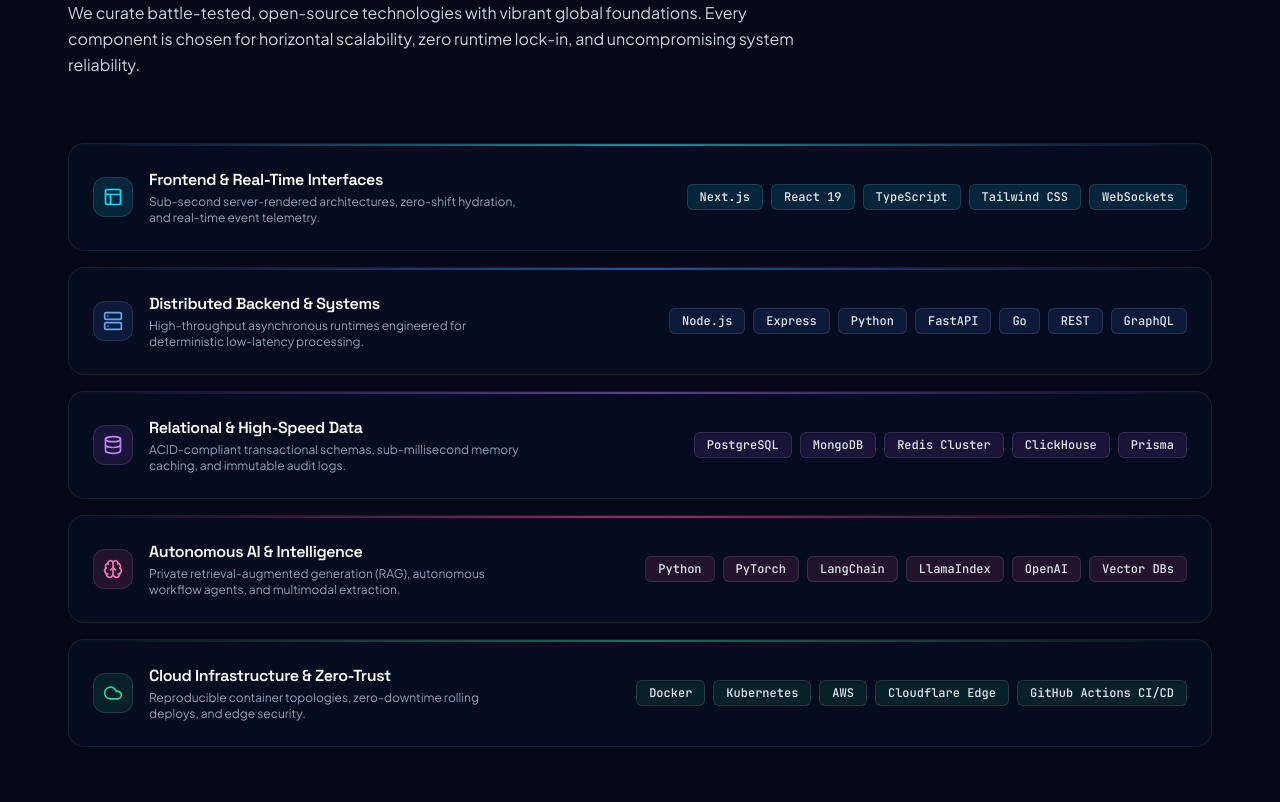
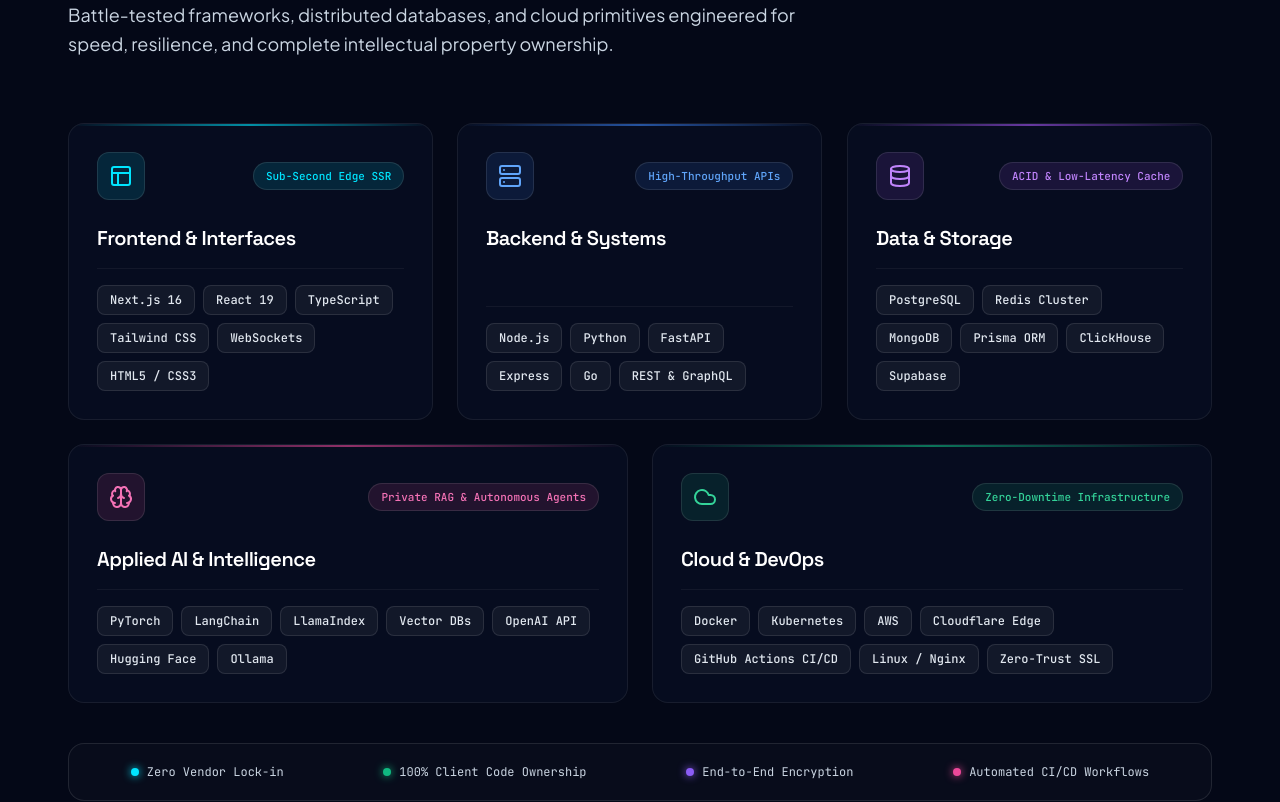
Before and after one commit to Manju1303/Nexavora-Technologies, a Next.js app: page /Nexavora-Technologies/ in a window 1280 px wide. Shown: the part 6820-7622 px from the top of the page. Built offline with nearby package versions, Linux system fonts and the light colour scheme.

Commit message:
Redesign Technology section into clean bento grid without duplicate text, and remove duplicate mobile header CTA button

```diff
--- a/src/components/Approach.tsx
+++ b/src/components/Approach.tsx
@@ -1,41 +1,83 @@
 import FadeIn from "./FadeIn";
 import { Layout, Server, Database, Brain, Cloud } from "lucide-react";
 
-const stackGroups = [
+const stackCategories = [
   {
-    category: "Frontend & Real-Time Interfaces",
+    category: "Frontend & Interfaces",
     theme: "theme-cyan",
     icon: Layout,
-    technologies: "Next.js, React 19, TypeScript, Tailwind CSS, WebSockets",
-    note: "Sub-second server-rendered architectures, zero-shift hydration, and real-time event telemetry.",
+    focus: "Sub-Second Edge SSR",
+    colSpan: "lg:col-span-2",
+    technologies: [
+      "Next.js 16",
+      "React 19",
+      "TypeScript",
+      "Tailwind CSS",
+      "WebSockets",
+      "HTML5 / CSS3",
+    ],
   },
   {
-    category: "Distributed Backend & Systems",
+    category: "Backend & Systems",
     theme: "theme-blue",
     icon: Server,
-    technologies: "Node.js, Express, Python, FastAPI, Go, REST, GraphQL",
-    note: "High-throughput asynchronous runtimes engineered for deterministic low-latency processing.",
+    focus: "High-Throughput APIs",
+    colSpan: "lg:col-span-2",
+    technologies: [
+      "Node.js",
+      "Python",
+      "FastAPI",
+      "Express",
+      "Go",
+      "REST & GraphQL",
+    ],
   },
   {
-    category: "Relational & High-Speed Data",
+    category: "Data & Storage",
     theme: "theme-violet",
     icon: Database,
-    technologies: "PostgreSQL, MongoDB, Redis Cluster, ClickHouse, Prisma",
-    note: "ACID-compliant transactional schemas, sub-millisecond memory caching, and immutable audit logs.",
+    focus: "ACID & Low-Latency Cache",
+    colSpan: "lg:col-span-2",
+    technologies: [
+      "PostgreSQL",
+      "Redis Cluster",
+      "MongoDB",
+      "Prisma ORM",
+      "ClickHouse",
+      "Supabase",
+    ],
   },
   {
-    category: "Autonomous AI & Intelligence",
+    category: "Applied AI & Intelligence",
     theme: "theme-pink",
     icon: Brain,
-    technologies: "Python, PyTorch, LangChain, LlamaIndex, OpenAI, Vector DBs",
-    note: "Private retrieval-augmented generation (RAG), autonomous workflow agents, and multimodal extraction.",
+    focus: "Private RAG & Autonomous Agents",
+    colSpan: "md:col-span-1 lg:col-span-3",
+    technologies: [
+      "PyTorch",
+      "LangChain",
+      "LlamaIndex",
+      "Vector DBs",
+      "OpenAI API",
+      "Hugging Face",
+      "Ollama",
+    ],
   },
   {
-    category: "Cloud Infrastructure & Zero-Trust",
+    category: "Cloud & DevOps",
     theme: "theme-emerald",
     icon: Cloud,
-    technologies: "Docker, Kubernetes, AWS, Cloudflare Edge, GitHub Actions CI/CD",
-    note: "Reproducible container topologies, zero-downtime rolling deploys, and edge security.",
+    focus: "Zero-Downtime Infrastructure",
+    colSpan: "md:col-span-2 lg:col-span-3",
+    technologies: [
+      "Docker",
+      "Kubernetes",
+      "AWS",
+      "Cloudflare Edge",
+      "GitHub Actions CI/CD",
+      "Linux / Nginx",
+      "Zero-Trust SSL",
+    ],
   },
 ];
 
@@ -48,51 +90,81 @@
             <h2 className="text-3xl sm:text-4xl md:text-5xl font-display font-bold text-white tracking-tight">
               Technology Stack & Architecture
             </h2>
-            <p className="mt-4 text-base text-slate-300 leading-relaxed">
-              We curate battle-tested, open-source technologies with vibrant global foundations. Every component is chosen for horizontal scalability, zero runtime lock-in, and uncompromising system reliability.
+            <p className="mt-4 text-base sm:text-lg text-slate-300 leading-relaxed">
+              Battle-tested frameworks, distributed databases, and cloud primitives engineered for speed, resilience, and complete intellectual property ownership.
             </p>
           </div>
         </FadeIn>
 
-        <div className="space-y-4">
-          {stackGroups.map((group, index) => {
+        {/* Bento Grid Matrix: 3 cards top, 2 cards bottom */}
+        <div className="grid grid-cols-1 md:grid-cols-2 lg:grid-cols-6 gap-6">
+          {stackCategories.map((group, index) => {
             const Icon = group.icon;
             return (
-              <FadeIn key={group.category} delay={index * 50} direction="up">
-                <div className={`portfolio-card ${group.theme} p-6 flex flex-col md:flex-row md:items-center justify-between gap-4 group`}>
-                  <div className="flex items-center gap-4 md:w-2/5">
+              <FadeIn key={group.category} delay={index * 60} direction="up" className={group.colSpan}>
+                <div className={`portfolio-card ${group.theme} p-7 h-full flex flex-col justify-between group`}>
+                  <div>
+                    {/* Header: Icon, Category & Focus Badge */}
+                    <div className="flex items-center justify-between gap-3 mb-6">
                       <div
-                      className="w-10 h-10 rounded-xl flex items-center justify-center shrink-0 border border-white/10"
+                        className="w-12 h-12 rounded-xl flex items-center justify-center border border-white/10 transition-transform duration-300 group-hover:scale-110"
                         style={{ background: "var(--card-pill)" }}
                       >
-                      <Icon className="w-5 h-5" style={{ color: "var(--card-text)" }} />
+                        <Icon className="w-6 h-6 transition-colors" style={{ color: "var(--card-text)" }} />
                       </div>
-                    <div>
-                      <h3 className="text-base font-display font-semibold text-white group-hover:text-white transition-colors">
+                      <span
+                        className="text-[11px] font-mono font-medium px-3 py-1 rounded-full border border-white/10 shrink-0"
+                        style={{ color: "var(--card-text)", background: "var(--card-pill)" }}
+                      >
+                        {group.focus}
+                      </span>
+                    </div>
+
+                    <h3 className="text-xl font-display font-semibold text-white mb-4 group-hover:text-white transition-colors">
                       {group.category}
                     </h3>
-                      <p className="text-xs text-slate-400 mt-0.5">
-                        {group.note}
-                      </p>
-                    </div>
                   </div>
 
-                  <div className="md:w-3/5 flex flex-wrap gap-2 md:justify-end">
-                    {group.technologies.split(", ").map((tech) => (
+                  {/* Interactive Tech Chips */}
+                  <div className="pt-4 border-t border-white/5">
+                    <div className="flex flex-wrap gap-2">
+                      {group.technologies.map((tech) => (
                         <span
                           key={tech}
-                        className="px-3 py-1 rounded-md text-xs font-mono font-medium text-slate-200 border border-white/10"
-                        style={{ background: "var(--card-pill)" }}
+                          className="px-3 py-1.5 rounded-lg text-xs font-mono font-medium text-slate-200 bg-white/5 border border-white/10 hover:border-[var(--color-cyan)]/50 hover:bg-white/10 hover:text-white transition-all cursor-default"
                         >
                           {tech}
                         </span>
                       ))}
                     </div>
                   </div>
+                </div>
               </FadeIn>
             );
           })}
         </div>
+
+        {/* Architectural Standards Bar */}
+        <FadeIn delay={250} direction="up">
+          <div className="mt-10 p-5 rounded-2xl border border-white/10 bg-white/[0.02] backdrop-blur-md flex flex-wrap items-center justify-around gap-4 text-xs font-mono text-slate-300">
+            <span className="flex items-center gap-2">
+              <span className="w-2 h-2 rounded-full bg-[var(--color-cyan)] shadow-[0_0_8px_var(--color-cyan)]" />
+              Zero Vendor Lock-in
+            </span>
+            <span className="flex items-center gap-2">
+              <span className="w-2 h-2 rounded-full bg-[#10B981] shadow-[0_0_8px_#10B981]" />
+              100% Client Code Ownership
+            </span>
+            <span className="flex items-center gap-2">
+              <span className="w-2 h-2 rounded-full bg-[#8B5CF6] shadow-[0_0_8px_#8B5CF6]" />
+              End-to-End Encryption
+            </span>
+            <span className="flex items-center gap-2">
+              <span className="w-2 h-2 rounded-full bg-[#EC4899] shadow-[0_0_8px_#EC4899]" />
+              Automated CI/CD Workflows
+            </span>
+          </div>
+        </FadeIn>
       </div>
     </section>
   );
--- a/src/components/Header.tsx
+++ b/src/components/Header.tsx
@@ -163,7 +163,7 @@
                 e.preventDefault();
                 scrollTo("#contact");
               }}
-              className="btn btn-primary text-xs hidden sm:inline-flex items-center gap-1.5"
+              className="btn btn-primary text-xs hidden xl:inline-flex items-center gap-1.5"
             >
               Start a project <ArrowUpRight size={14} />
             </a>
```
Lines whose indentation alone changed are shown as unchanged.
